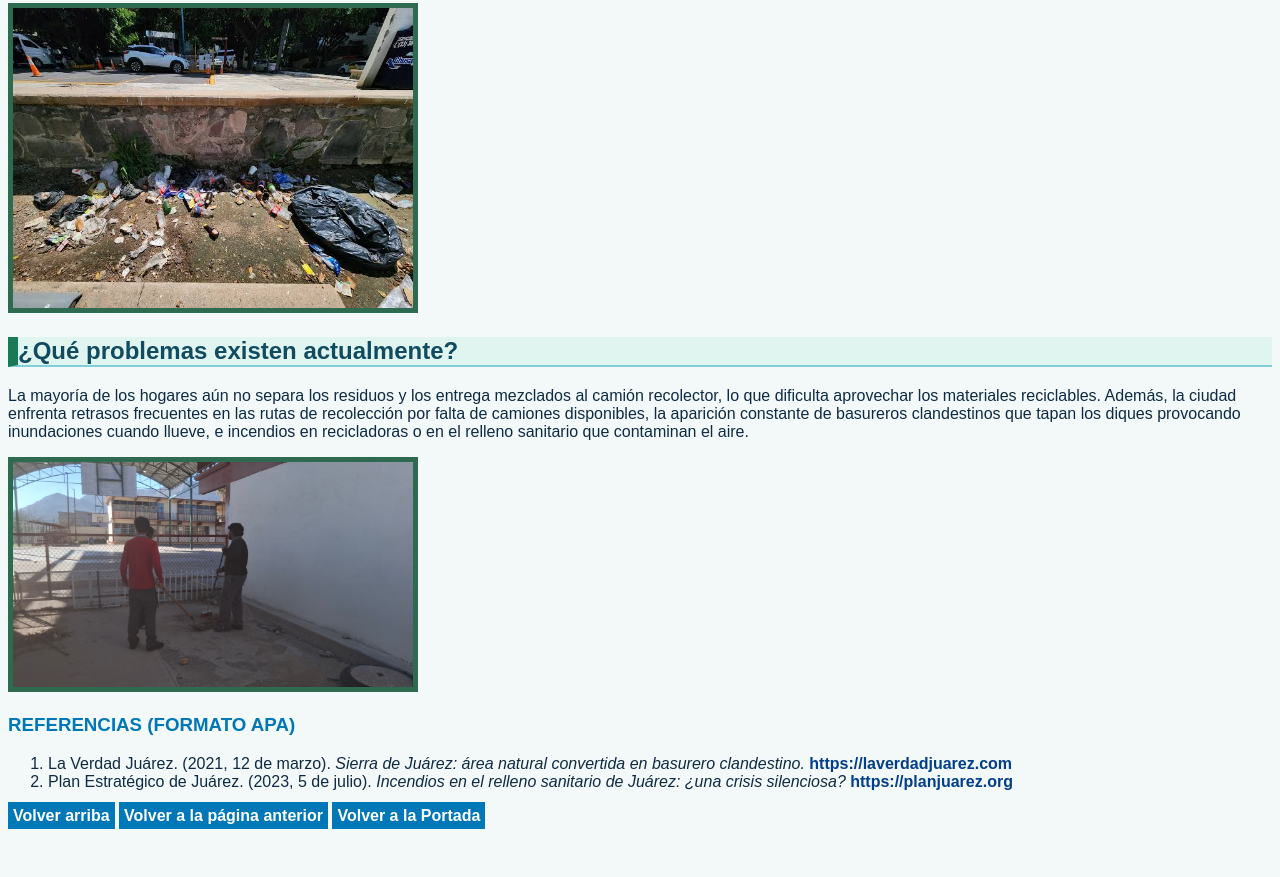
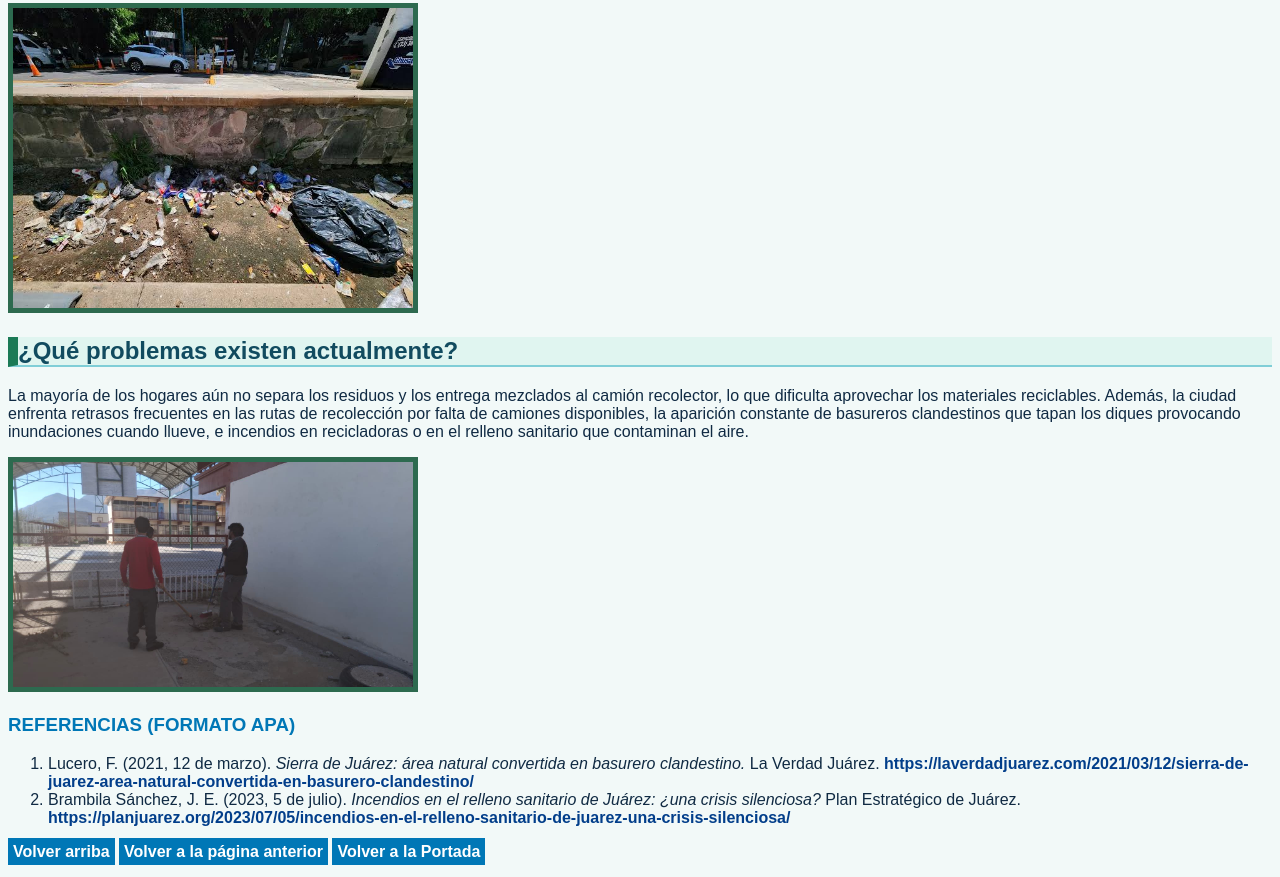
Before and after one commit to syntax-syfm/eco-venados-paec, a plain HTML site: page comunidad.html in a window 1280 px wide. Shown: the part 742-1619 px from the top of the page. Before the commit the page ends 1583 px from the top, so only its background shows below. Drawn offline with Linux system fonts and the light colour scheme.

Commit message:
Add files via upload

```diff
--- a/comunidad.html
+++ b/comunidad.html
@@ -44,11 +44,11 @@
     </p>
     <img src="foto18.jpg" alt="Problemas de recolección y contaminación" width="400">
 
-    <a name="referencia"></a>
+      <a name="referencia"></a>
     <h3>Referencias (Formato APA)</h3>
     <ol>
-        <li>La Verdad Juárez. (2021, 12 de marzo). <em>Sierra de Juárez: área natural convertida en basurero clandestino.</em> <a href="https://laverdadjuarez.com" target="_blank">https://laverdadjuarez.com</a></li>
-        <li>Plan Estratégico de Juárez. (2023, 5 de julio). <em>Incendios en el relleno sanitario de Juárez: ¿una crisis silenciosa?</em> <a href="https://planjuarez.org" target="_blank">https://planjuarez.org</a></li>
+        <li>Lucero, F. (2021, 12 de marzo). <em>Sierra de Juárez: área natural convertida en basurero clandestino.</em> La Verdad Juárez. <a href="https://laverdadjuarez.com/2021/03/12/sierra-de-juarez-area-natural-convertida-en-basurero-clandestino/" target="_blank">https://laverdadjuarez.com/2021/03/12/sierra-de-juarez-area-natural-convertida-en-basurero-clandestino/</a></li>
+        <li>Brambila Sánchez, J. E. (2023, 5 de julio). <em>Incendios en el relleno sanitario de Juárez: ¿una crisis silenciosa?</em> Plan Estratégico de Juárez. <a href="https://planjuarez.org/2023/07/05/incendios-en-el-relleno-sanitario-de-juarez-una-crisis-silenciosa/" target="_blank">https://planjuarez.org/2023/07/05/incendios-en-el-relleno-sanitario-de-juarez-una-crisis-silenciosa/</a></li>
     </ol>
 
     <p>
```
Also changed, not shown: index.html (+9 -0 lines), las3r.html (+2 -2 lines), residuos.html (+1 -1 lines).
